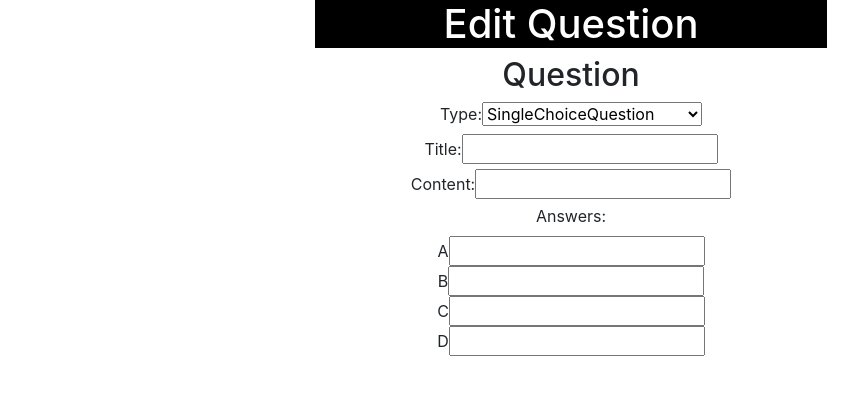
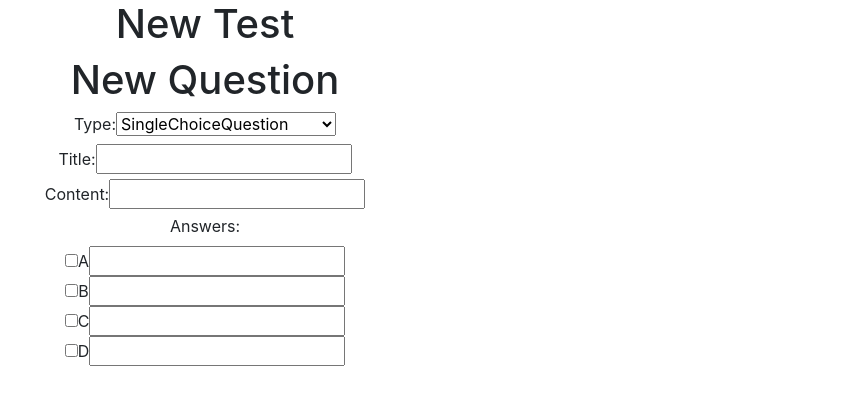
Before and after one commit to Shai-Moran/QuizManager, a React (Create React App) app in the folder client/: page /new-test in a window 1280 px wide. Shown: the top 396 px of the page, without its empty margins (435-1280 px from the left). Built offline with nearby package versions, Linux system fonts and the light colour scheme; no server answers.

Commit message:
Questions Component

```diff
--- a/client/package.json
+++ b/client/package.json
@@ -10,6 +10,7 @@
     "bootstrap": "^4.6.1",
     "react": "^17.0.1",
     "react-dom": "^17.0.2",
+    "react-native": "^0.67.2",
     "react-router-dom": "^6.2.1",
     "react-scripts": "4.0.1",
     "typescript": "^4.1.3",
--- a/client/src/App.js
+++ b/client/src/App.js
@@ -1,10 +1,18 @@
-import "./App.css";
-import CreateQuestion from "./components/createQuestion";
+import { BrowserRouter, Routes, Route } from 'react-router-dom';
+import NewTest from './components/NewTest/NewTest';
+
+import './App.css';
+import NewQuestion from './components/NewQuestion/NewQuestion';
 
 function App() {
   return (
     <div className="App">
-      <CreateQuestion></CreateQuestion>
+      <BrowserRouter>
+        <Routes>
+          <Route path="new-test" element={<NewTest />} />
+        </Routes>
+      </BrowserRouter>
+      <NewQuestion></NewQuestion>
     </div>
   );
 }
--- /dev/null
+++ b/client/src/components/NewQuestion/NewQuestion.js
@@ -0,0 +1,13 @@
+import React from 'react';
+import NewQuestionForm from './NewQuestionForm';
+
+const NewQuestion = () => {
+  return (
+    <div>
+      <h1>New Question</h1>
+      <NewQuestionForm></NewQuestionForm>
+    </div>
+  );
+};
+
+export default NewQuestion;
--- /dev/null
+++ b/client/src/components/NewQuestion/NewQuestionForm.js
@@ -0,0 +1,47 @@
+import React, {useState} from 'react';
+import "./NewQuestionForm.scss"
+
+const NewQuestionForm = () => {
+    const [isCorrect, setSelection] = useState(false);
+
+    return (
+        <div>
+            <div >
+                <label htmlFor="type">Type: </label>
+                  <select>
+                    <option>SingleChoiceQuestion</option>
+                    <option>MultipleSelectionQuestion</option>
+                  </select>
+                </div>
+              <div>
+                <label htmlFor="title">Title: </label>
+                <input type="text"/>
+              </div>
+              <div>
+                <label htmlFor="content">Content: </label>
+                <input type="text"/>
+              </div>
+              <div>
+                <label htmlFor="content">Answers: </label>
+                <div>
+                <input type="checkbox" value={isCorrect} onValueChange={setSelection} />
+                  A<input type="text"/>
+                </div>
+                <div>
+                <input type="checkbox"/>
+                  B<input type="text"/>
+                </div>
+                <div>
+                <input type="checkbox"/>
+                  C<input type="text"/>
+                </div>
+                <div>
+                <input type="checkbox"/>
+                  D<input type="text"/>
+                </div>
+              </div>
+          </div>
+    );
+};
+
+export default NewQuestionForm;
--- a/client/src/components/createQuestion.scss
+++ /dev/null
@@ -1,10 +0,0 @@
-h1 {
-    background-color: black;
-    color: white;
-}
-
-.editor {
-    margin-left: 750px;
-    width: 40%;
-
-}
```
Also changed, not shown: client/src/components/NewQuestion/NewQuestionForm.scss (added), 2 other files (tests, documents, lock files or other folders).
